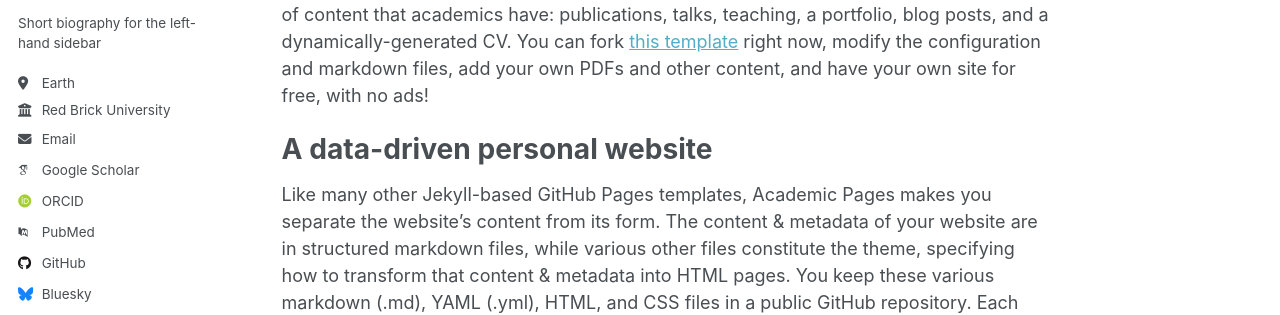
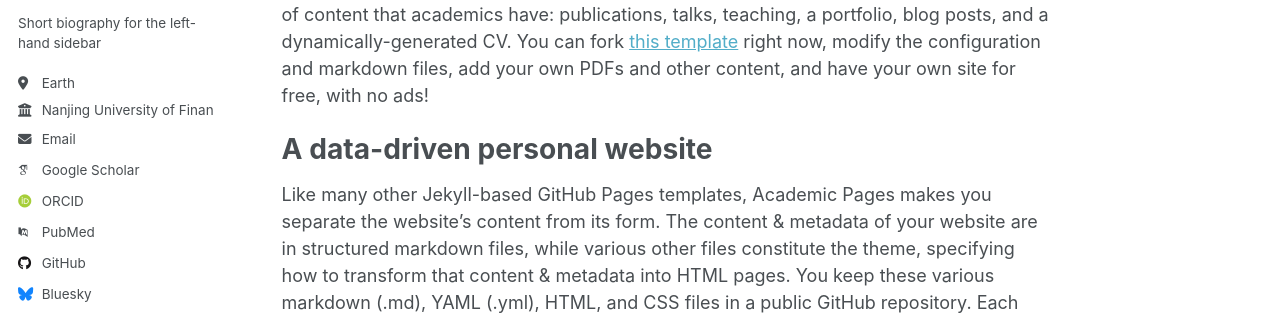
Before and after one commit to kxwangnufe/kxwangnufe.github.io, a Jekyll site: the page built from _pages/about.md, in a window 1280 px wide. Shown: the part 303-618 px from the top of the page. Built offline with Jekyll 4.4.1, drawn with Linux system fonts in a browser that asks for light colours; some web fonts are replaced.

Commit message:
Update _config.yml

```diff
--- a/_config.yml
+++ b/_config.yml
@@ -27,15 +27,15 @@ author:
   pronouns         : # example: "she/her"
   bio              : "Short biography for the left-hand sidebar"
   location         : "Earth"
-  employer         : "Red Brick University"
+  employer         : "Nanjing University of Finance and Economics"
   uri              : # URL
   email            : "none@example.org"
 
   # Academic websites
   arxiv            : # URL - Update with the correct link to your profile
-  googlescholar    : "https://scholar.google.com/citations?user=PS_CX0AAAAAJ"
+  googlescholar    : "https://scholar.google.com/citations?user=BRcGJ5IAAAAJ&hl=zh-CN"
   impactstory      : # URL
-  orcid            : "http://orcid.org/yourorcidurl"
+  orcid            : "https://orcid.org/0009-0002-9633-287X"
   semantic         : # URL
   pubmed           : "https://www.ncbi.nlm.nih.gov/pubmed/?term=john+snow"
   researchgate     : # URL
```
